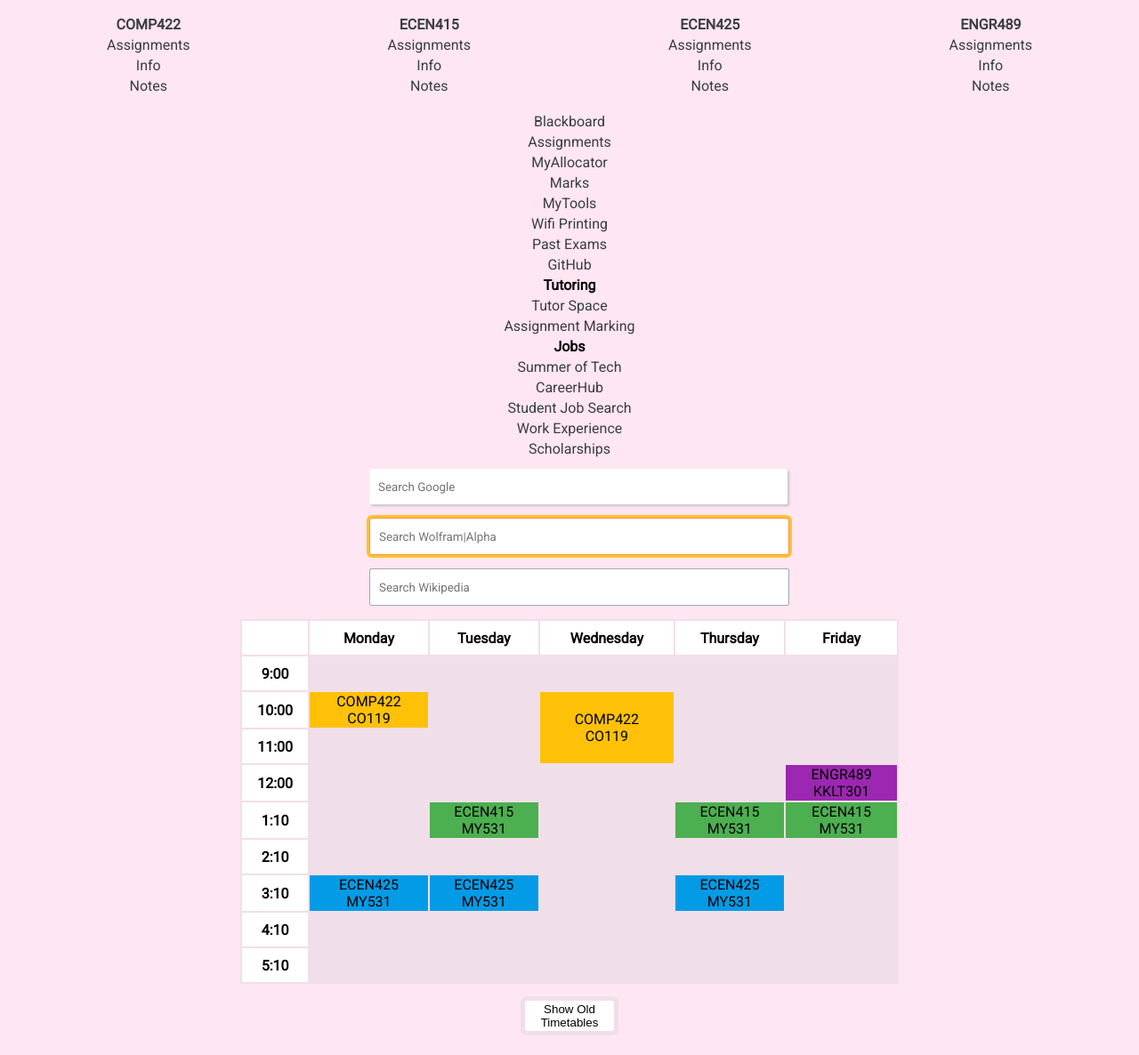
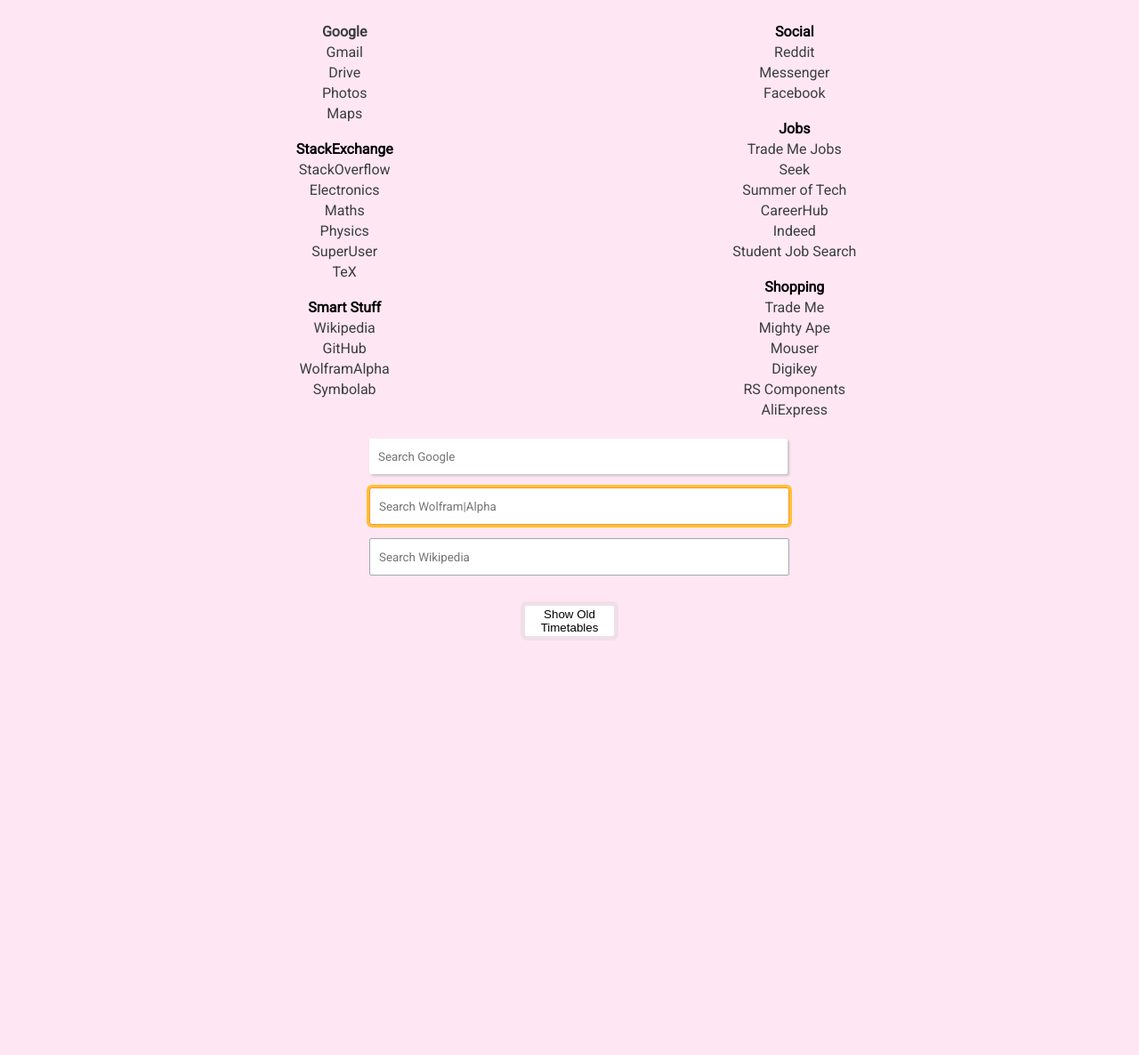
Before and after one commit to JolonB/JolonB.github.io, a Jekyll site: the page links/index.html, which Jekyll copies as it is, in a window 1280 px wide. Shown: the whole page at 89% size. Built offline with Jekyll 4.4.1, drawn with Linux system fonts in a browser that asks for light colours; after the commit the page ends 900 px from its top, so only the background shows below that.

Commit message:
Update course homepage to link homepage

```diff
--- a/courses/index.html
+++ b/links/index.html
@@ -165,6 +165,18 @@
     .offline {
         display: none;
     }
+
+    .coltainer {
+        width: 80%;
+        margin: auto;
+        overflow: hidden;
+        margin-bottom: 20px;
+    }
+
+    .col2 {
+        float: left;
+        width: 50%;
+    }
 </style>
 
 <script>
@@ -203,71 +215,90 @@
 
 
 <body onload="load()">
+    <div class="coltainer">
+        <div class="col2">
             <table>
                 <tr>
-            <th><a class="" href="https://ecs.wgtn.ac.nz/Courses/COMP422_2020T2/">COMP422</a></th>
-            <th><a class="" href="https://ecs.wgtn.ac.nz/Courses/ECEN415_2020T2/">ECEN415</a></th>
-            <th><a class="" href="https://ecs.wgtn.ac.nz/Courses/ECEN425_2020T2/">ECEN425</a></th>
-            <th><a class="" href="https://ecs.wgtn.ac.nz/Courses/ENGR489_2020FY/">ENGR489</a></th>
+                    <th><a href="https://www.google.com/">Google</a></th>
                 </tr>
                 <tr>
-            <td><a class="" href="https://ecs.wgtn.ac.nz/Courses/COMP422_2020T2/Assignments">Assignments</a></td>
-            <td><a class="" href="https://ecs.wgtn.ac.nz/Courses/ECEN415_2020T2/Assignments">Assignments</a></td>
-            <td><a class="" href="https://ecs.wgtn.ac.nz/Courses/ECEN425_2020T2/Assignments">Assignments</a></td>
-            <td><a class="inactive" href="https://ecs.wgtn.ac.nz/Courses/ENGR489_2020FY/Assessments">Assignments</a>
-            </td>
+                    <td><a href="https://mail.google.com/">Gmail</a></td>
                 </tr>
                 <tr>
-            <td><a class="" href="https://www.wgtn.ac.nz/courses/comp/422/">Info</a></td>
-            <td><a class="" href="https://www.wgtn.ac.nz/courses/ecen/415/">Info</a></td>
-            <td><a class="" href="https://www.wgtn.ac.nz/courses/ecen/425/">Info</a></td>
-            <td><a class="" href="https://www.wgtn.ac.nz/courses/engr/489/">Info</a></td>
+                    <td><a href="https://drive.google.com/">Drive</a></td>
                 </tr>
                 <tr>
-            <td><a class="" href="https://ecs.wgtn.ac.nz/Courses/COMP422_2020T2/LectureSchedule">Notes</a></td>
-            <td><a class="" href="https://ecs.wgtn.ac.nz/Courses/ECEN415_2020T2/LectureSchedule">Notes</a></td>
-            <td><a class="" href="https://ecs.wgtn.ac.nz/Courses/ECEN425_2020T2/LectureSchedule">Notes</a></td>
-            <td><a class="" href="https://ecs.wgtn.ac.nz/Courses/ENGR489_2020FY/LectureSchedule">Notes</a></td>
+                    <td><a href="https://photos.google.com/">Photos</a></td>
+                </tr>
+                <tr>
+                    <td><a href="https://maps.google.co.nz/">Maps</a></td>
                 </tr>
             </table>
             <table>
                 <tr>
-            <td><a href="https://blackboard.vuw.ac.nz/webapps/login/">Blackboard</a></td>
-        </tr>
-        <tr id="online">
-            <td><a href="D:\Backup\OneDrive - Victoria University of Wellington - STUDENT\University\2019\Trimester 2">Assignments</a>
-            </td>
+                    <th>StackExchange</th>
                 </tr>
                 <tr>
-            <td><a href="http://student-sa.victoria.ac.nz/">MyAllocator</a></td>
+                    <td><a href="https://stackoverflow.com/">StackOverflow</a></td>
                 </tr>
                 <tr>
-            <td><a href="https://apps.ecs.vuw.ac.nz/cgi-bin/studentmarks">Marks</a></td>
+                    <td><a href="https://electronics.stackexchange.com/">Electronics</a></td>
                 </tr>
                 <tr>
-            <td><a href="https://www.victoria.ac.nz/students/tools">MyTools</a></td>
+                    <td><a href="https://math.stackexchange.com/">Maths</a></td>
                 </tr>
                 <tr>
-            <td><a href="https://wifiprint.student.vuw.ac.nz/cps/">Wifi Printing</a></td>
+                    <td><a href="https://physics.stackexchange.com/">Physics</a></td>
                 </tr>
                 <tr>
-            <td><a href="https://library.victoria.ac.nz/library/collections/general-collections/exam-papers">Past
-                    Exams</a></td>
+                    <td><a href="https://superuser.com/">SuperUser</a></td>
+                </tr>
+                <tr>
+                    <td><a href="https://tex.stackexchange.com/">TeX</a></td>
+                </tr>
+            </table>
+            <table>
+                <tr>
+                    <th>Smart Stuff</th>
+                </tr>
+                <tr>
+                    <td><a href="https://en.wikipedia.org/">Wikipedia</a></td>
                 </tr>
                 <tr>
                     <td><a href="https://github.com/">GitHub</a></td>
                 </tr>
                 <tr>
-            <th>Tutoring</th>
+                    <td><a href="https://www.wolframalpha.com/">WolframAlpha</a></td>
                 </tr>
                 <tr>
-            <td><a class="" href="https://ecs.victoria.ac.nz/Courses/ENGR301_2020T1/WebHome">Tutor Space</a></td>
+                    <td><a href="https://www.symbolab.com/">Symbolab</a></td>
+                </tr>
+            </table>
+        </div>
+        <div class="col2">
+            <table>
+                <tr>
+                    <th>Social</th>
                 </tr>
                 <tr>
-            <td><a class="" href="https://apps.ecs.vuw.ac.nz/cgi-bin/marking">Assignment Marking</a></td>
+                    <td><a href="https://old.reddit.com/">Reddit</a></td>
                 </tr>
                 <tr>
+                    <td><a href="https://www.messenger.com/">Messenger</a></td>
+                </tr>
+                <tr>
+                    <td><a href="https://www.facebook.com/">Facebook</a></td>
+                </tr>
+            </table>
+            <table>
+                <tr>
                     <th>Jobs</th>
+                </tr>
+                <tr>
+                    <td><a href="https://www.trademe.co.nz/a/jobs">Trade Me Jobs</a></td>
+                </tr>
+                <tr>
+                    <td><a href="https://www.seek.co.nz/">Seek</a></td>
                 </tr>
                 <tr>
                     <td><a href="https://app.summeroftech.co.nz/jobs">Summer of Tech</a></td>
@@ -276,15 +307,37 @@
                     <td><a href="https://careerhub.vuw.ac.nz/students/jobs">CareerHub</a></td>
                 </tr>
                 <tr>
+                    <td><a href="https://nz.indeed.com/">Indeed</a></td>
+                </tr>
+                <tr>
                     <td><a href="https://www.sjs.co.nz/search/jobs">Student Job Search</a></td>
                 </tr>
+            </table>
+            <table>
                 <tr>
-            <td><a href="https://ecs.victoria.ac.nz/Main/WorkExperienceJobOpportunities">Work Experience</a></td>
+                    <th>Shopping</th>
                 </tr>
                 <tr>
-            <td><a href="https://www.victoria.ac.nz/study/student-finance/scholarships">Scholarships</a></td>
+                    <td><a href="https://www.trademe.co.nz/">Trade Me</a></td>
+                </tr>
+                <tr>
+                    <td><a href="https://www.mightyape.co.nz/">Mighty Ape</a></td>
+                </tr>
+                <tr>
+                    <td><a href="https://nz.mouser.com/">Mouser</a></td>
+                </tr>
+                <tr>
+                    <td><a href="https://www.digikey.co.nz/">Digikey</a></td>
+                </tr>
+                <tr>
+                    <td><a href="https://nz.rs-online.com/web/">RS Components</a></td>
+                </tr>
+                <tr>
+                    <td><a href="https://www.aliexpress.com/">AliExpress</a></td>
                 </tr>
             </table>
+        </div>
+    </div>
     <form action="http://www.google.com/search" method="get" id="search">
         <input type="text" name="q" id="q" placeholder="Search Google" />
     </form>
@@ -294,88 +347,7 @@
     <form action="https://en.wikipedia.org/w/index.php" method="get" id="search">
         <input type="text" name="search" id="s" placeholder="Search Wikipedia" />
     </form>
-    <table class="timetable">
-        <tr>
-            <th></th>
-            <th>Monday</th>
-            <th>Tuesday</th>
-            <th>Wednesday</th>
-            <th>Thursday</th>
-            <th>Friday</th>
-        </tr>
-        <tr>
-            <th>9:00</th>
-            <td></td>
-            <td></td>
-            <td></td>
-            <td></td>
-            <td></td>
-        </tr>
-        <tr>
-            <th>10:00</th>
-            <td class="class2">COMP422<br>CO119</td>
-            <td></td>
-            <td class="class2" rowspan="2">COMP422<br>CO119</td>
-            <td></td>
-            <td></td>
-        </tr>
-        <tr>
-            <th>11:00</th>
-            <td></td>
-            <td></td>
-            <!-- <td></td> -->
-            <td></td>
-            <td></td>
-        </tr>
-        <tr>
-            <th>12:00</th>
-            <td></td>
-            <td></td>
-            <td></td>
-            <td></td>
-            <td class="class4">ENGR489<br>KKLT301</td>
-        </tr>
-        <tr>
-            <th>1:10</th>
-            <td></td>
-            <td class="class3">ECEN415<br>MY531</td>
-            <td></td>
-            <td class="class3">ECEN415<br>MY531</td>
-            <td class="class3">ECEN415<br>MY531</td>
-        </tr>
-        <tr>
-            <th>2:10</th>
-            <td></td>
-            <td></td>
-            <td></td>
-            <td></td>
-            <td></td>
-        </tr>
-        <tr>
-            <th>3:10</th>
-            <td class="class1">ECEN425<br>MY531</td>
-            <td class="class1">ECEN425<br>MY531</td>
-            <td></td>
-            <td class="class1">ECEN425<br>MY531</td>
-            <td></td>
-        </tr>
-        <tr>
-            <th>4:10</th>
-            <td></td>
-            <td></td>
-            <td></td>
-            <td></td>
-            <td></td>
-        </tr>
-        <tr>
-            <th>5:10</th>
-            <td></td>
-            <td></td>
-            <td></td>
-            <td></td>
-            <td></td>
-        </tr>
-    </table>
+
 
 
     <br>
@@ -799,6 +771,91 @@
             </tr>
         </table>
 
+        <!--### Tri 2 2020 ###-->
+
+        <table class="timetable">
+            <tr>
+                <th></th>
+                <th>Monday</th>
+                <th>Tuesday</th>
+                <th>Wednesday</th>
+                <th>Thursday</th>
+                <th>Friday</th>
+            </tr>
+            <tr>
+                <th>9:00</th>
+                <td></td>
+                <td></td>
+                <td></td>
+                <td></td>
+                <td></td>
+            </tr>
+            <tr>
+                <th>10:00</th>
+                <td class="class2">COMP422<br>CO119</td>
+                <td></td>
+                <td class="class2" rowspan="2">COMP422<br>CO119</td>
+                <td></td>
+                <td></td>
+            </tr>
+            <tr>
+                <th>11:00</th>
+                <td></td>
+                <td></td>
+                <!-- <td></td> -->
+                <td></td>
+                <td></td>
+            </tr>
+            <tr>
+                <th>12:00</th>
+                <td></td>
+                <td></td>
+                <td></td>
+                <td></td>
+                <td class="class4">ENGR489<br>KKLT301</td>
+            </tr>
+            <tr>
+                <th>1:10</th>
+                <td></td>
+                <td class="class3">ECEN415<br>MY531</td>
+                <td></td>
+                <td class="class3">ECEN415<br>MY531</td>
+                <td class="class3">ECEN415<br>MY531</td>
+            </tr>
+            <tr>
+                <th>2:10</th>
+                <td></td>
+                <td></td>
+                <td></td>
+                <td></td>
+                <td></td>
+            </tr>
+            <tr>
+                <th>3:10</th>
+                <td class="class1">ECEN425<br>MY531</td>
+                <td class="class1">ECEN425<br>MY531</td>
+                <td></td>
+                <td class="class1">ECEN425<br>MY531</td>
+                <td></td>
+            </tr>
+            <tr>
+                <th>4:10</th>
+                <td></td>
+                <td></td>
+                <td></td>
+                <td></td>
+                <td></td>
+            </tr>
+            <tr>
+                <th>5:10</th>
+                <td></td>
+                <td></td>
+                <td></td>
+                <td></td>
+                <td></td>
+            </tr>
+        </table>
+
     </div>
 </body>
 
```
Also changed, not shown: links/connected.ico (renamed from courses/connected.ico). Lines whose indentation alone changed are shown as unchanged.
